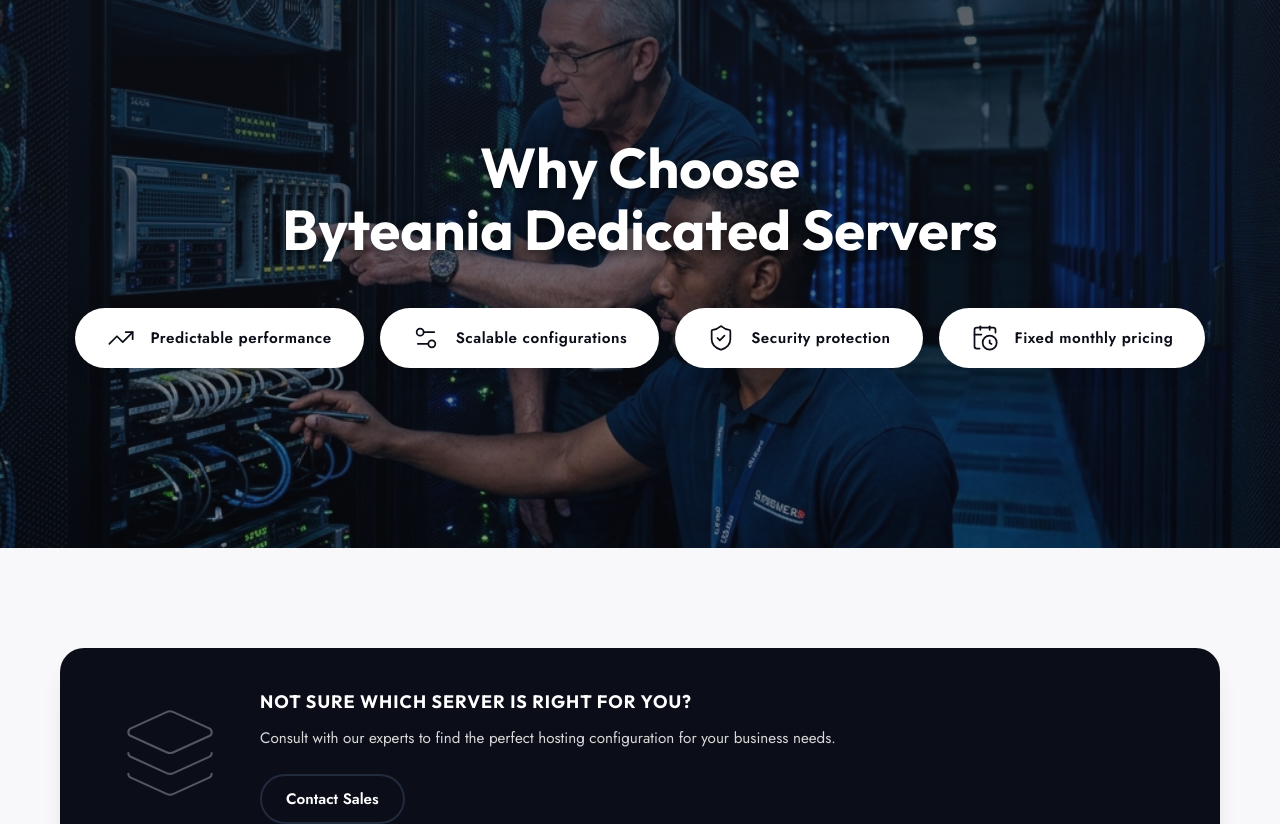
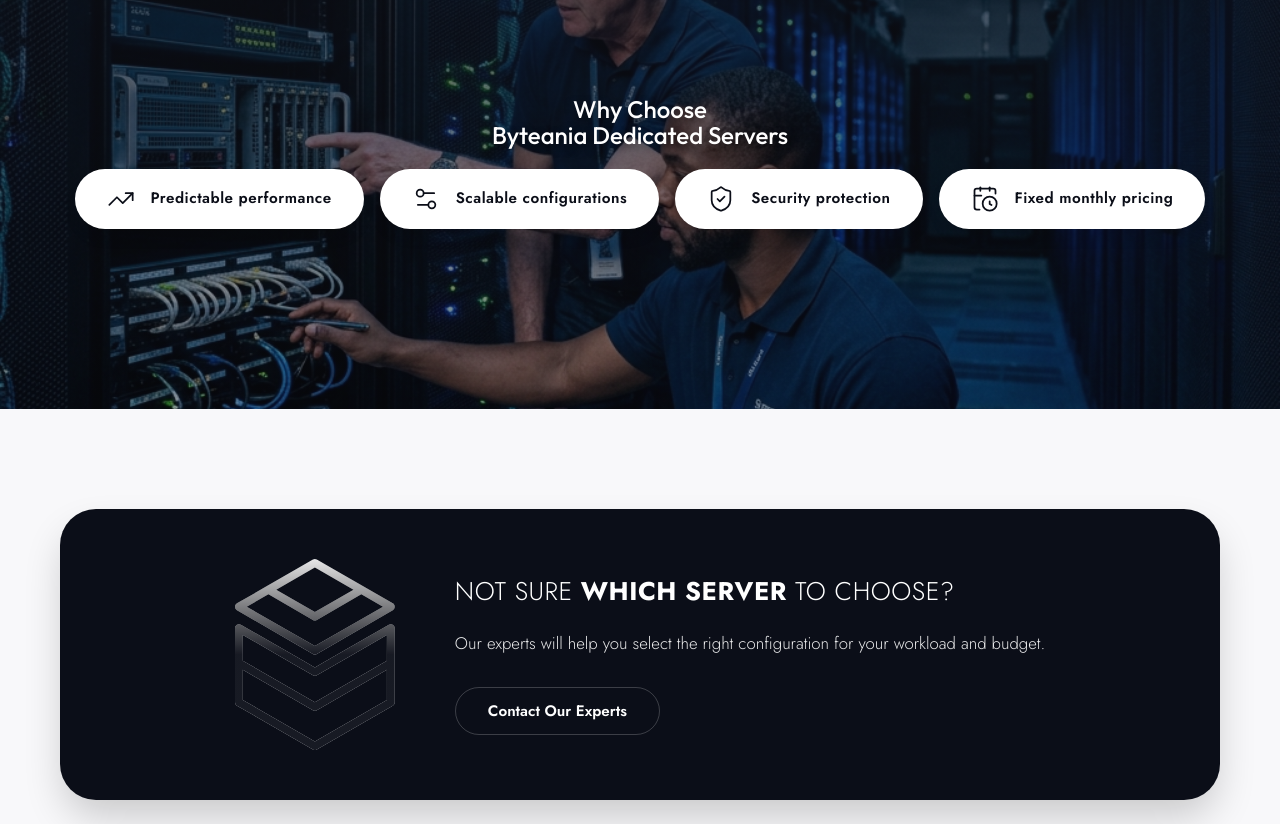
Before and after one commit to souiiii/Bytenia, a React (Vite) app: page / in a window 1280 px wide. Shown: the part 2640-3464 px from the top of the page. Built offline with nearby package versions, Linux system fonts and the light colour scheme; what react-world-flags would draw is missing.

Commit message:
feat: add WhyChoose, CallToAction, ColocationContactBanner, and ServerChoiceBanner components

```diff
--- a/src/components/CallToAction/CallToAction.css
+++ b/src/components/CallToAction/CallToAction.css
@@ -1,48 +1,76 @@
 .cta {
-  padding-bottom: 60px;
+  padding-bottom: 80px;
 }
 
-.cta-card {
+.choice-card {
   background-color: var(--bg-dark);
-  border-radius: var(--border-radius-lg);
+  border-radius: 36px; /* Heavy pill-like bounds mapped to reference */
+  padding: 50px 70px;
   display: flex;
   align-items: center;
-  padding: 40px 60px;
-  gap: 40px;
-  box-shadow: 0 20px 25px -5px rgba(0, 0, 0, 0.1);
+  justify-content: center; /* Horizontally bounds the inner items */
+  gap: 60px;
+  box-shadow: 0 20px 40px -5px rgba(0, 0, 0, 0.2);
+  overflow: hidden;
 }
 
-.cta-graphic {
-  flex-shrink: 0;
+.choice-graphic {
+  flex: 0 0 160px;
+  display: flex;
+  justify-content: center;
+  align-items: center;
 }
 
-.cta-content {
-  flex: 1;
+.shape-img {
+  width: 100%;
+  height: auto;
+  opacity: 0.9; /* Slight blend to match the dark background tone */
+  object-fit: contain;
 }
 
-.cta-title {
-  color: var(--text-light);
-  font-size: 1.125rem;
-  letter-spacing: 1px;
-  font-weight: 700;
-  margin-bottom: 12px;
+.choice-content {
+  flex: 0 1 auto; /* Removes endless aggressive stretching out into 1200px */
+  max-width: 700px;
 }
 
-.cta-description {
-  color: var(--text-muted-light);
-  font-size: 0.95rem;
-  margin-bottom: 24px;
+.choice-title {
+  font-family: var(--font-primary);
+  font-size: 1.6rem;
+  letter-spacing: 0.5px;
+  margin-bottom: 20px;
+  line-height: 1.4;
+  color: var(--text-light);
+  text-transform: uppercase;
 }
 
-.cta-btn {
-  border-width: 2px;
+.choice-desc {
+  font-size: 1.05rem;
+  line-height: 1.6;
+  margin-bottom: 30px;
+  font-weight: 300;
 }
 
-@media (max-width: 768px) {
-  .cta-card {
+@media (max-width: 900px) {
+  .choice-card {
     flex-direction: column;
-    padding: 40px 30px;
     text-align: center;
+    padding: 60px 40px;
+    gap: 40px;
+  }
+  .choice-graphic {
+    flex: 0 0 100px;
+    width: 100px;
+  }
+}
+
+@media (max-width: 600px) {
+  .choice-card {
+    padding: 40px 24px;
+    border-radius: 24px;
     gap: 24px;
   }
+  .choice-graphic {
+    flex: 0 0 80px;
+    width: 80px;
+  }
 }
--- a/src/components/CallToAction/CallToAction.jsx
+++ b/src/components/CallToAction/CallToAction.jsx
@@ -1,21 +1,25 @@
 import React from 'react';
-import { Layers } from 'lucide-react';
+import shapeSvg from '../../assets/shape.svg';
 import './CallToAction.css';
 
 const CallToAction = () => {
   return (
     <section className="cta section">
       <div className="container">
-        <div className="cta-card">
-          <div className="cta-graphic">
-            <Layers size={100} strokeWidth={0.5} color="rgba(255,255,255,0.3)" />
+        <div className="choice-card">
+          <div className="choice-graphic">
+            <img src={shapeSvg} alt="Graphic Shape" className="shape-img" />
           </div>
-          <div className="cta-content">
-            <h3 className="cta-title">NOT SURE WHICH SERVER IS RIGHT FOR YOU?</h3>
-            <p className="cta-description">
-              Consult with our experts to find the perfect hosting configuration for your business needs.
+          <div className="choice-content">
+            <h3 className="choice-title text-white">
+              <span style={{fontWeight: 300}}>NOT SURE </span> WHICH SERVER <span style={{fontWeight: 300}}>TO CHOOSE?</span>
+            </h3>
+            <p className="choice-desc text-white" style={{opacity: 0.9}}>
+              Our experts will help you select the right configuration for your workload and budget.
             </p>
-            <button className="btn-outline cta-btn">Contact Sales</button>
+            <button className="btn-outline" style={{borderColor: 'rgba(255,255,255,0.2)', paddingLeft: '32px', paddingRight: '32px', color: '#fff'}}>
+              Contact Our Experts
+            </button>
           </div>
         </div>
       </div>
--- a/src/components/ColocationContactBanner/ColocationContactBanner.css
+++ b/src/components/ColocationContactBanner/ColocationContactBanner.css
@@ -1,40 +1,53 @@
 .colocation-contact-banner {
-  padding-bottom: 100px;
+  padding-bottom: 80px;
 }
 
 .choice-card {
   background-color: var(--bg-dark);
-  border-radius: var(--border-radius-lg);
-  padding: 50px 60px;
+  border-radius: 36px;
+  padding: 50px 70px;
   display: flex;
   align-items: center;
+  justify-content: center; /* Horizontally bounds the inner items */
   gap: 60px;
-  box-shadow: 0 20px 25px -5px rgba(0, 0, 0, 0.1);
+  box-shadow: 0 20px 40px -5px rgba(0, 0, 0, 0.2);
   overflow: hidden;
 }
 
 .choice-graphic {
-  flex: 0 0 180px;
+  flex: 0 0 160px;
   display: flex;
   justify-content: center;
   align-items: center;
 }
 
+.shape-img {
+  width: 100%;
+  height: auto;
+  opacity: 0.9;
+  object-fit: contain;
+}
+
 .choice-content {
-  flex: 1;
+  flex: 0 1 auto; /* Removes endless aggressive stretching out into 1200px */
+  max-width: 700px;
 }
 
 .choice-title {
-  font-size: 1.5rem;
+  font-family: var(--font-primary);
+  font-size: 1.6rem;
   letter-spacing: 0.5px;
-  margin-bottom: 16px;
+  margin-bottom: 20px;
   line-height: 1.4;
+  color: var(--text-light);
+  text-transform: uppercase;
 }
 
 .choice-desc {
-  font-size: 1rem;
+  font-size: 1.05rem;
   line-height: 1.6;
   margin-bottom: 30px;
+  font-weight: 300;
 }
 
 @media (max-width: 900px) {
@@ -44,10 +57,20 @@
     padding: 60px 40px;
     gap: 40px;
   }
+  .choice-graphic {
+    flex: 0 0 100px;
+    width: 100px;
+  }
 }
 
 @media (max-width: 600px) {
   .choice-card {
     padding: 40px 24px;
+    border-radius: 24px;
+    gap: 24px;
+  }
+  .choice-graphic {
+    flex: 0 0 80px;
+    width: 80px;
   }
 }
--- a/src/components/ServerChoiceBanner/ServerChoiceBanner.css
+++ b/src/components/ServerChoiceBanner/ServerChoiceBanner.css
@@ -1,42 +1,55 @@
 .server-choice-banner {
   padding-top: 80px;
   padding-bottom: 100px;
-  background-color: var(--bg-secondary); /* Blend into leadership background cleanly or global page bg */
+  background-color: var(--bg-secondary);
 }
 
 .choice-card {
   background-color: var(--bg-dark);
-  border-radius: var(--border-radius-lg);
-  padding: 50px 60px;
+  border-radius: 36px;
+  padding: 50px 70px;
   display: flex;
   align-items: center;
+  justify-content: center; /* Horizontally bounds the inner items */
   gap: 60px;
-  box-shadow: 0 20px 25px -5px rgba(0, 0, 0, 0.1);
+  box-shadow: 0 20px 40px -5px rgba(0, 0, 0, 0.2);
   overflow: hidden;
 }
 
 .choice-graphic {
-  flex: 0 0 180px;
+  flex: 0 0 160px;
   display: flex;
   justify-content: center;
   align-items: center;
 }
 
+.shape-img {
+  width: 100%;
+  height: auto;
+  opacity: 0.9;
+  object-fit: contain;
+}
+
 .choice-content {
-  flex: 1;
+  flex: 0 1 auto; /* Removes endless aggressive stretching out into 1200px */
+  max-width: 700px;
 }
 
 .choice-title {
-  font-size: 1.5rem;
+  font-family: var(--font-primary);
+  font-size: 1.6rem;
   letter-spacing: 0.5px;
-  margin-bottom: 16px;
+  margin-bottom: 20px;
   line-height: 1.4;
+  color: var(--text-light);
+  text-transform: uppercase;
 }
 
 .choice-desc {
-  font-size: 1rem;
+  font-size: 1.05rem;
   line-height: 1.6;
   margin-bottom: 30px;
+  font-weight: 300;
 }
 
 @media (max-width: 900px) {
@@ -46,10 +59,20 @@
     padding: 60px 40px;
     gap: 40px;
   }
+  .choice-graphic {
+    flex: 0 0 100px; /* Compress the SVG footprint vertically */
+    width: 100px;
+  }
 }
 
 @media (max-width: 600px) {
   .choice-card {
     padding: 40px 24px;
+    border-radius: 24px;
+    gap: 24px;
+  }
+  .choice-graphic {
+    flex: 0 0 80px; /* Scale heavily down on small mobile profiles */
+    width: 80px;
   }
 }
--- a/src/components/ServerChoiceBanner/ServerChoiceBanner.jsx
+++ b/src/components/ServerChoiceBanner/ServerChoiceBanner.jsx
@@ -1,38 +1,26 @@
 import React from 'react';
-import { ArrowRight } from 'lucide-react';
+import shapeSvg from '../../assets/shape.svg';
 import './ServerChoiceBanner.css';
 
 const ServerChoiceBanner = () => {
   return (
     <section className="server-choice-banner section">
-      <div className="container" style={{maxWidth: '1000px'}}>
+      <div className="container">
         <div className="choice-card">
 
           <div className="choice-graphic">
-            {/* Custom Isometric Stack SVG mapping to branding requirements */}
-            <svg width="180" height="220" viewBox="0 0 100 100" fill="none" stroke="rgba(255,255,255,0.7)" strokeWidth="3" strokeLinejoin="round" strokeLinecap="round">
-              <polygon points="50 15, 85 30, 50 45, 15 30" fill="rgba(255,255,255,0.1)" />
-              <polyline points="15 42, 50 57, 85 42" stroke="rgba(255,255,255,0.5)" />
-              <polyline points="15 54, 50 69, 85 54" stroke="rgba(255,255,255,0.4)" />
-              <polyline points="15 66, 50 81, 85 66" stroke="rgba(255,255,255,0.3)" />
-              <path d="M 15 30 L 15 66" stroke="rgba(255,255,255,0.2)" />
-              <path d="M 85 30 L 85 66" stroke="rgba(255,255,255,0.2)" />
-              <path d="M 50 45 L 50 81" stroke="rgba(255,255,255,0.5)" />
-            </svg>
+            <img src={shapeSvg} alt="Graphic Shape" className="shape-img" />
           </div>
 
           <div className="choice-content">
             <h3 className="choice-title text-white">
               <span style={{fontWeight: 300}}>NOT SURE </span> WHICH SERVER <span style={{fontWeight: 300}}>TO CHOOSE?</span>
             </h3>
-
             <p className="choice-desc text-white" style={{opacity: 0.9}}>
-              Our experts are ready to help you specificy the exact hardware for your workload and budget.
+              Our experts will help you select the right configuration for your workload and budget.
             </p>
-
             <button className="btn-outline" style={{borderColor: 'rgba(255,255,255,0.2)', paddingLeft: '32px', paddingRight: '32px', color: '#fff'}}>
               Contact Our Experts
-              <ArrowRight size={18} style={{marginLeft: '12px'}} />
             </button>
           </div>
 
--- a/src/components/ServerSelection/ServerSelection.css
+++ b/src/components/ServerSelection/ServerSelection.css
@@ -227,6 +227,7 @@
   .expanded-footer {
     flex-direction: column;
     align-items: flex-start;
+    padding-inline: 1.5rem;
     gap: 32px;
   }
 
--- a/src/components/WhyChoose/WhyChoose.css
+++ b/src/components/WhyChoose/WhyChoose.css
@@ -49,14 +49,14 @@
 
 .why-choose-title {
   font-family: var(--font-heading);
-  font-size: 3.5rem;
-  font-weight: 700;
+  font-size: 1.5rem;
+  font-weight: 500;
   color: var(--text-light);
   line-height: 1.1;
   text-align: center;
-  margin-bottom: 48px; /* Increased separation */
+  margin-bottom: 20px;
   text-shadow: 0 4px 10px rgba(0, 0, 0, 0.5);
-  text-transform: none; /* Strip caps overrides */
+  text-transform: none;
   letter-spacing: normal;
 }
 
@@ -102,7 +102,7 @@
   }
 
   .why-choose-title {
-    font-size: 2.5rem; /* Smoother step down from 3.5rem */
+    font-size: 2rem; /* Smoother step down from 3.5rem */
   }
 
   .why-choose-pills {
@@ -115,6 +115,6 @@
 
 @media (max-width: 547px) {
   .why-choose-title {
-    font-size: 1.75rem;
+    font-size: 1.5rem;
   }
 }
```
Also changed, not shown: src/components/ColocationContactBanner/ColocationContactBanner.jsx (+3 -13 lines).
